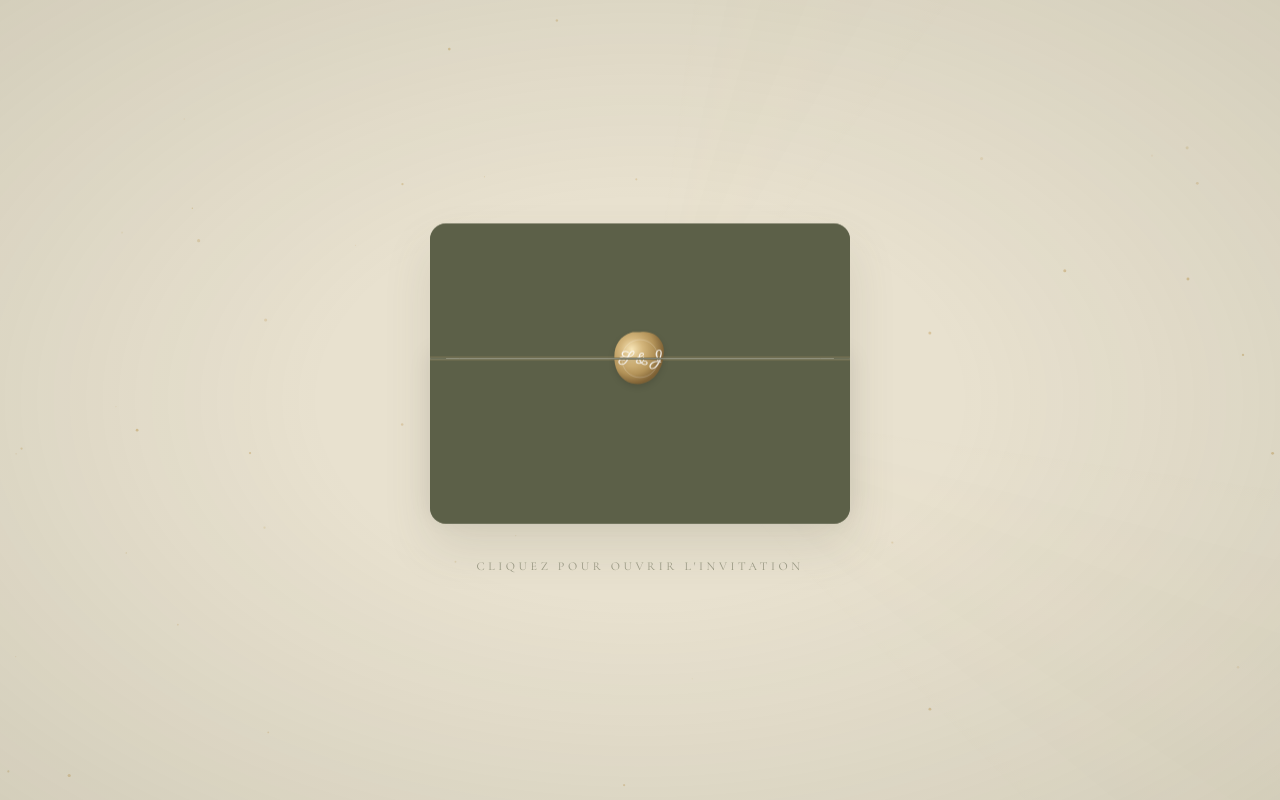
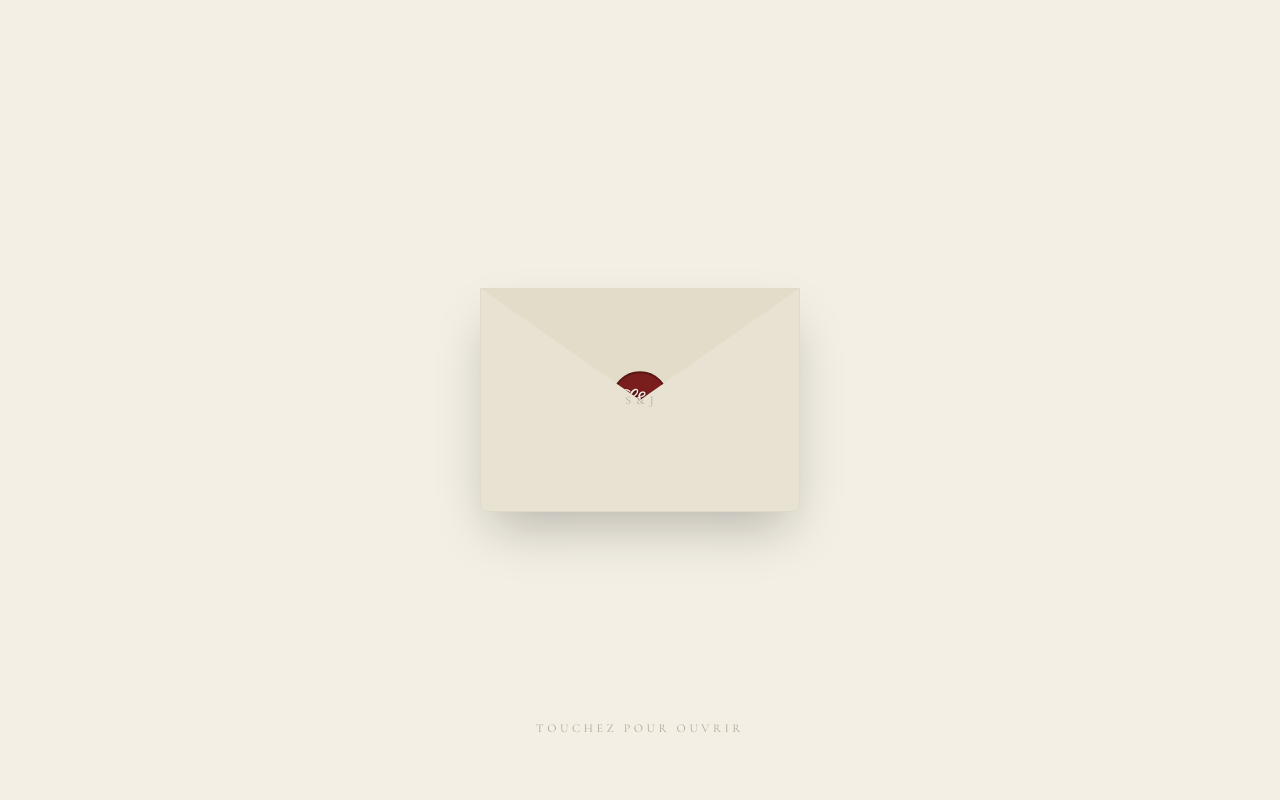
Before and after one commit to mehdibenabdallah6-hue/s-et-j, a React (Vite) app: page / in a window 1280 px wide. Built offline with nearby package versions, Linux system fonts and the light colour scheme.

Commit message:
feat: implement Scene1Envelope component as specified using Framer Motion

```diff
--- a/src/App.tsx
+++ b/src/App.tsx
@@ -3,7 +3,7 @@
  * SPDX-License-Identifier: Apache-2.0
  */
 import React, { useState, useEffect } from 'react';
-import Envelope from './components/Envelope';
+import Scene1Envelope from './components/Scene1Envelope';
 import Navigation from './components/Navigation';
 import Hero from './components/Hero';
 import Invitation from './components/Invitation';
@@ -33,7 +33,7 @@ export default function App() {
 
   return (
     <div className="antialiased min-h-screen selection:bg-wedding-accent selection:text-wedding-bg">
-      <Envelope onOpen={() => setSiteOpened(true)} />
+      <Scene1Envelope onOpen={() => setSiteOpened(true)} />
 
       <div className={`transition-opacity duration-1000 ${siteOpened ? 'opacity-100' : 'opacity-0 h-screen overflow-hidden pointer-events-none'}`}>
         <Navigation />
--- /dev/null
+++ b/src/components/Scene1Envelope.tsx
@@ -0,0 +1,112 @@
+import React, { useState } from 'react';
+import { motion } from 'motion/react';
+
+interface Scene1EnvelopeProps {
+  onOpen: () => void;
+}
+
+export default function Scene1Envelope({ onOpen }: Scene1EnvelopeProps) {
+  const [isOpen, setIsOpen] = useState(false);
+
+  const handleOpen = () => {
+    if (isOpen) return;
+    setIsOpen(true);
+    setTimeout(() => {
+      onOpen();
+    }, 1200);
+  };
+
+  return (
+    <motion.div
+      className="fixed inset-0 flex flex-col items-center justify-center z-50 overflow-hidden"
+      style={{
+        backgroundColor: '#F3EFE4',
+        pointerEvents: isOpen ? 'none' : 'auto'
+      }}
+      animate={{
+        opacity: isOpen ? 0 : 1,
+        y: isOpen ? '-10vh' : 0
+      }}
+      transition={{
+        duration: 1.2,
+        ease: [0.76, 0, 0.24, 1]
+      }}
+    >
+      {/* 3D Perspective Wrapper for Envelope */}
+      <div
+        className="relative w-80 h-56 max-w-[90vw] cursor-pointer"
+        style={{ perspective: 1000 }}
+        onClick={handleOpen}
+      >
+        {/* Envelope Body */}
+        <div
+          className="absolute inset-0 rounded-b-lg shadow-2xl border border-[#DFD9C9]"
+          style={{ backgroundColor: '#E8E2D2' }}
+        />
+
+        {/* Invitation Text inside Envelope (shows briefly behind flap before opening) */}
+        <div className="absolute inset-4 flex flex-col items-center justify-center text-center opacity-40 select-none">
+          <p className="font-serif text-xs uppercase tracking-widest text-[#5C6048]">
+            S & J
+          </p>
+        </div>
+
+        {/* Envelope Flap (Triangular fold) */}
+        <motion.div
+          className="absolute inset-x-0 top-0 h-1/2 z-20 origin-top rounded-t-lg"
+          style={{
+            backgroundColor: '#E3DCC8',
+            clipPath: 'polygon(0 0, 100% 0, 50% 100%)',
+            transformStyle: 'preserve-3d'
+          }}
+          animate={{ rotateX: isOpen ? 180 : 0 }}
+          transition={{ duration: 0.8, ease: 'easeInOut' }}
+        >
+          {/* Wax Seal centered on the tip of the flap */}
+          <motion.div
+            className="absolute left-1/2 top-full -translate-x-1/2 -translate-y-1/2 w-14 h-14 rounded-full flex items-center justify-center shadow-md z-30"
+            style={{
+              backgroundColor: '#7A1D1D',
+              border: '2px solid #5A1515',
+              transformOrigin: 'center center'
+            }}
+            animate={
+              isOpen
+                ? { scale: [1, 1.2, 0], opacity: 0 }
+                : { scale: [1, 1.05, 1] }
+            }
+            transition={
+              isOpen
+                ? { duration: 0.6, ease: 'easeOut' }
+                : { repeat: Infinity, duration: 2, ease: 'easeInOut' }
+            }
+          >
+            <span
+              className="font-script text-[#F3EFE4] text-xl font-bold select-none"
+              style={{ textShadow: '1px 1px 2px rgba(0,0,0,0.5)' }}
+            >
+              S&J
+            </span>
+          </motion.div>
+        </motion.div>
+      </div>
+
+      {/* Incitation Text Label */}
+      <motion.p
+        className="absolute bottom-16 uppercase tracking-[0.3em] text-xs font-serif text-[#5C6048]/80 select-none"
+        animate={
+          isOpen
+            ? { opacity: 0 }
+            : { opacity: [0.5, 1, 0.5] }
+        }
+        transition={
+          isOpen
+            ? { duration: 0.2 }
+            : { repeat: Infinity, duration: 3, ease: 'easeInOut' }
+        }
+      >
+        Touchez pour ouvrir
+      </motion.p>
+    </motion.div>
+  );
+}
```
